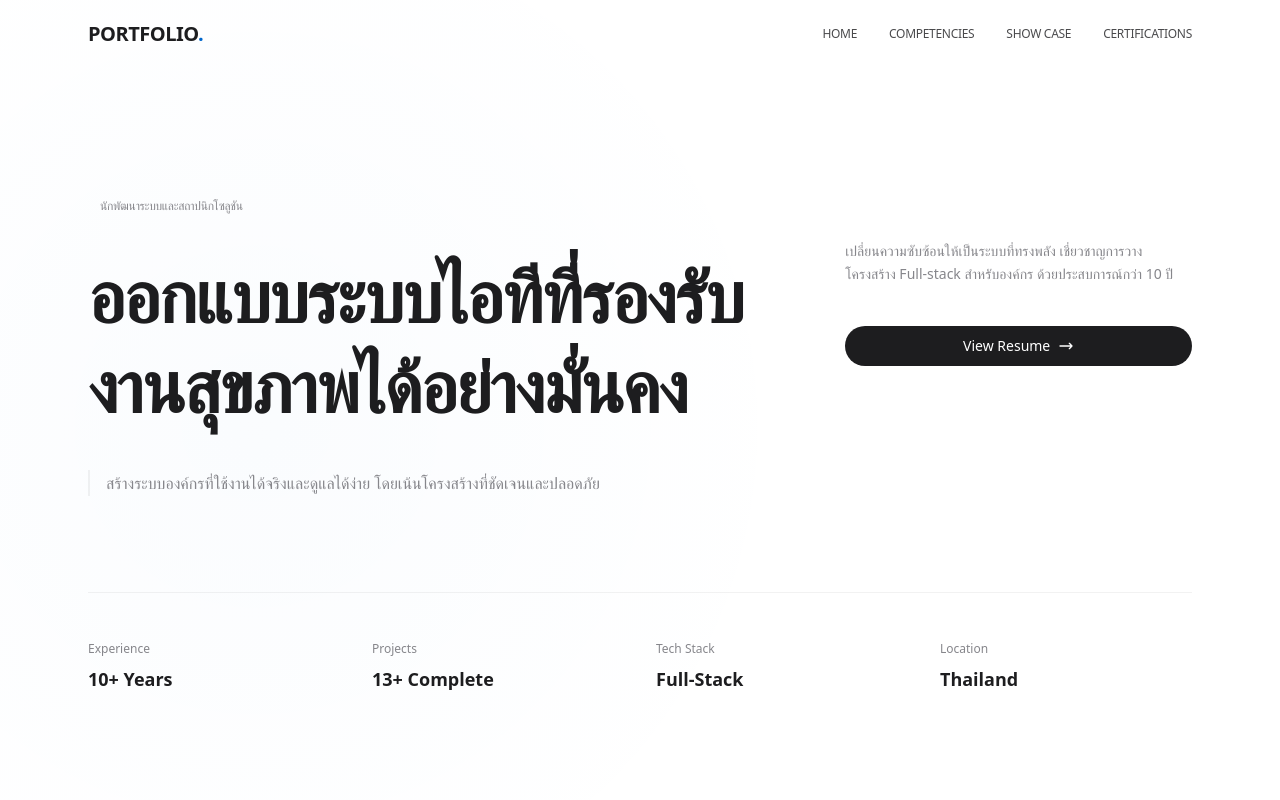
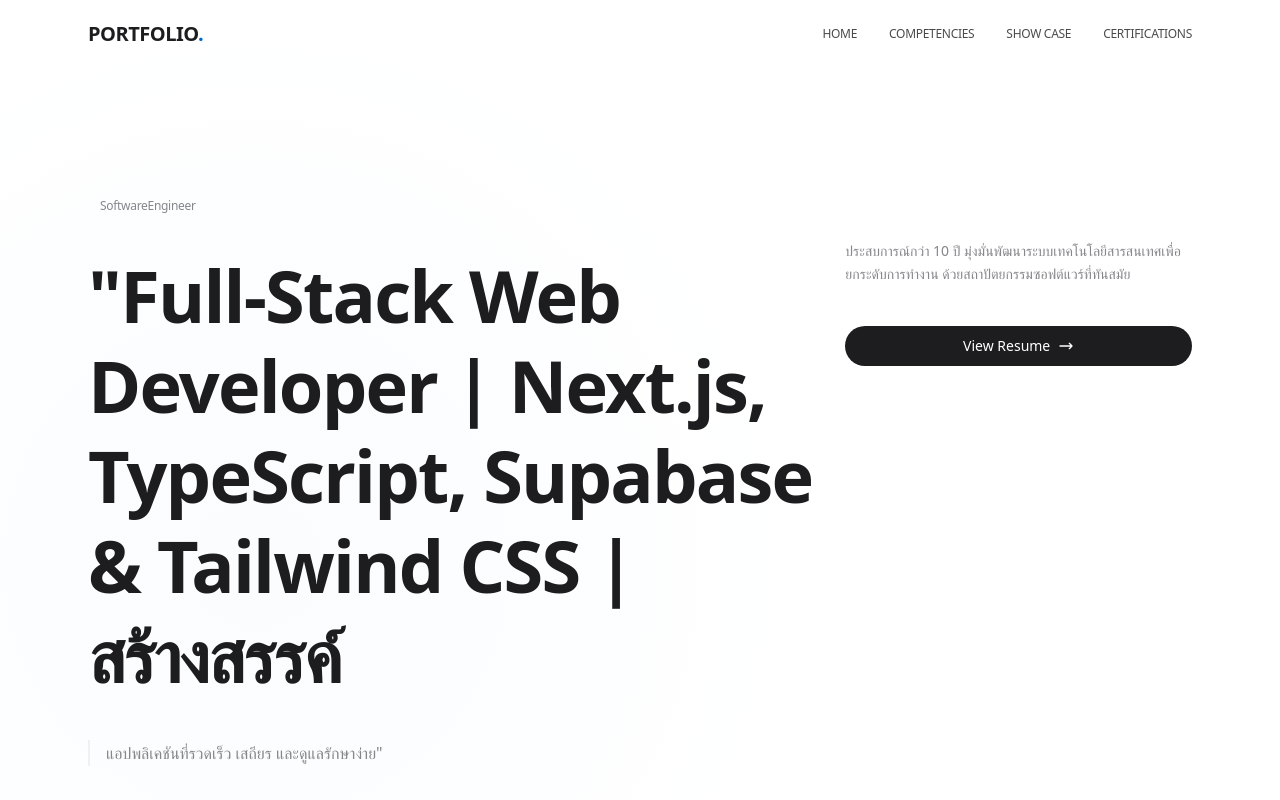
Before and after one commit to norrathepse-sv/my-portfolio-2026, a Next.js app: page / in a window 1280 px wide. Shown: the top 800 px of the page. Built offline with nearby package versions, Linux system fonts and the light colour scheme.

Commit message:
update hero

```diff
--- a/src/components/sections/Hero.tsx
+++ b/src/components/sections/Hero.tsx
@@ -15,21 +15,21 @@ export default function Hero() {
           {/* Hero Headline */}
           <div className="md:col-span-8">
             <div className="inline-flex items-center gap-2 px-3 py-1 mb-8 text-xs font-medium tracking-tight text-apple-text-grey">
-              นักพัฒนาระบบและสถาปนิกโซลูชัน
+              SoftwareEngineer
             </div>
 
             <h1 className="text-5xl md:text-7xl font-semibold text-[#1d1d1f] tracking-tight leading-tight mb-10">
-              ออกแบบระบบไอทีที่รองรับงานสุขภาพได้อย่างมั่นคง
+             "Full-Stack Web Developer | Next.js, TypeScript, Supabase & Tailwind CSS | สร้างสรรค์
             </h1>
             <p className="text-apple-text-grey text-sm md:text-base leading-relaxed border-l-2 border-black/5 pl-4">
-              สร้างระบบองค์กรที่ใช้งานได้จริงและดูแลได้ง่าย โดยเน้นโครงสร้างที่ชัดเจนและปลอดภัย
+              แอปพลิเคชันที่รวดเร็ว เสถียร และดูแลรักษาง่าย"
             </p>
           </div>
 
           {/* Description and CTA */}
           <div className="md:col-span-4 md:pt-12">
             <p className="text-sm leading-relaxed mb-10 text-apple-text-grey">
-              เปลี่ยนความซับซ้อนให้เป็นระบบที่ทรงพลัง เชี่ยวชาญการวางโครงสร้าง Full-stack สำหรับองค์กร ด้วยประสบการณ์กว่า 10 ปี
+          ประสบการณ์กว่า 10 ปี มุ่งมั่นพัฒนาระบบเทคโนโลยีสารสนเทศเพื่อยกระดับการทำงาน ด้วยสถาปัตยกรรมซอฟต์แวร์ที่ทันสมัย
             </p>
 
             <div className="flex flex-col gap-3">
```
